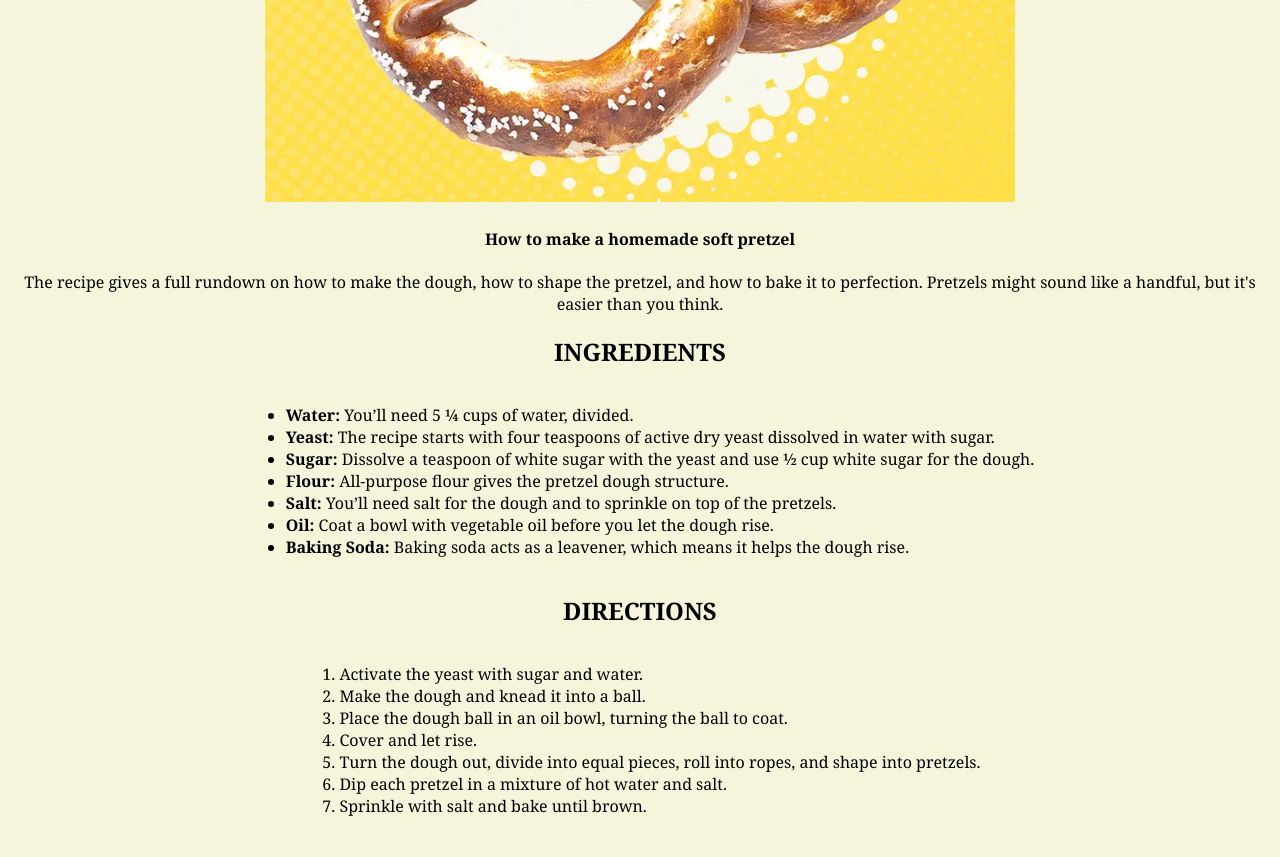
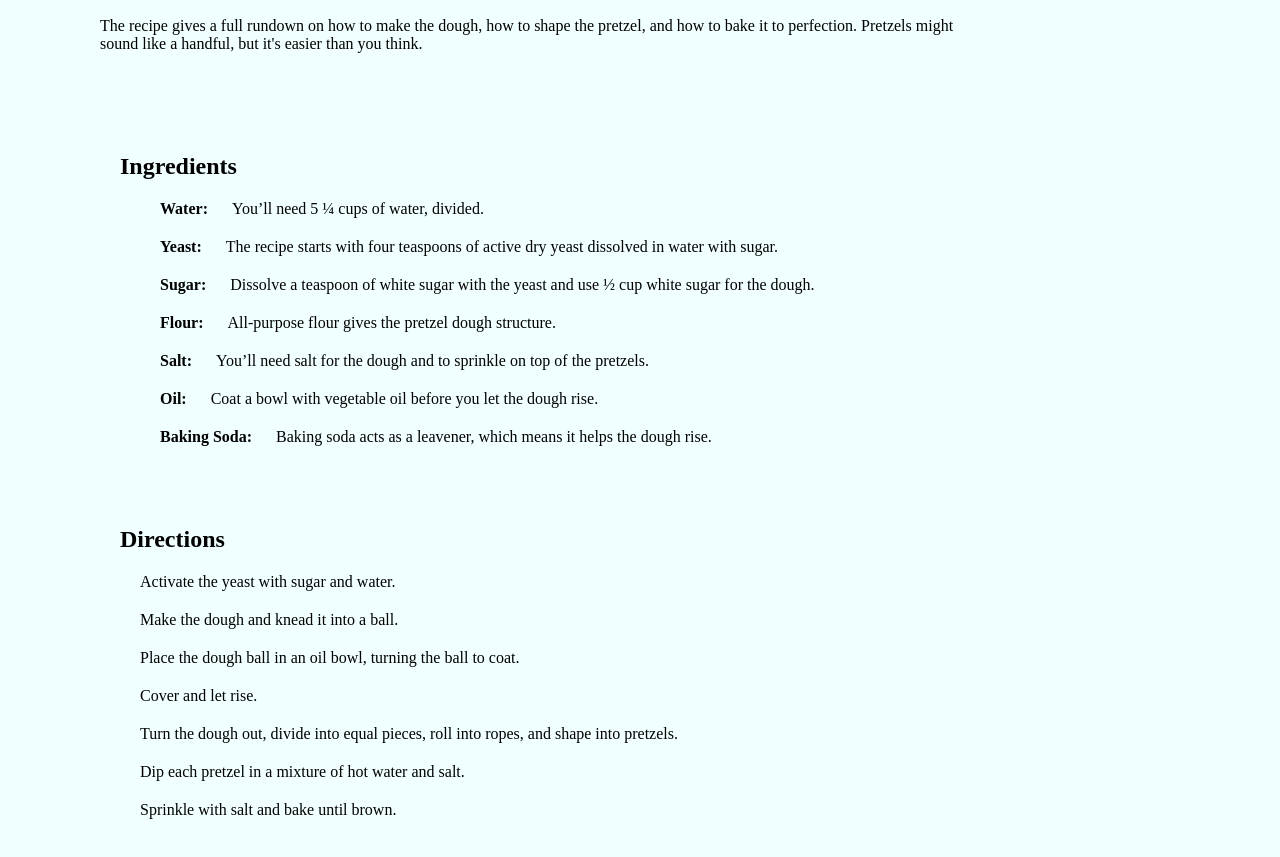
Before and after one commit to sviluppatoredisoftware/odin-recipes, a plain HTML site: page recipes/pretzel.html in a window 1280 px wide. Shown: the part 447-1304 px from the top of the page. Drawn offline with Linux system fonts and the light colour scheme.

Commit message:
Aufgaben gelöst.

```diff
--- a/recipes/pretzel.html
+++ b/recipes/pretzel.html
@@ -7,15 +7,20 @@
     <title>Oktoberfest Pretzel</title>
 </head>
 <body>
+    <div class="container">
+    <div class="item0">
     <h1>Oktoberfest Pretzel</h1>
     <img src="../images/pretzel.jpg" alt="A picture of the Pretzel"
-    width="750" height="563">
+    width="300" height="auto">
     <h4><b>How to make a homemade soft pretzel</b></h4>
     <p>The recipe gives a full rundown on how to make the dough,
         how to shape the pretzel, and how to bake it to perfection.
         Pretzels might sound like a handful, but it's easier than you think.</p>
+    </div>
+    <div class="container">
+        <div class="item1">
             <h2>Ingredients</h2>
-    <ul class="myL">
+            <ul>
                 <li><strong>Water: </strong>You’ll need 5 ¼ cups of water, divided.</li>
                 <li><strong>Yeast: </strong>The recipe starts with four teaspoons of active dry yeast dissolved in water with sugar.</li>
                 <li><strong>Sugar: </strong>Dissolve a teaspoon of white sugar with the yeast and use ½ cup white sugar for the dough.</li>
@@ -24,8 +29,10 @@
                 <li><strong>Oil: </strong>Coat a bowl with vegetable oil before you let the dough rise.</li>
                 <li><strong>Baking Soda: </strong>Baking soda acts as a leavener, which means it helps the dough rise.</li>
             </ul>
+        </div>
+        <div class="item2">
             <h2>Directions</h2>
-    <ol class="myL">
+            <ol>
                 <li>Activate the yeast with sugar and water.</li>
                 <li>Make the dough and knead it into a ball.</li>
                 <li>Place the dough ball in an oil bowl, turning the ball to coat.</li>
@@ -34,5 +41,8 @@
                 <li>Dip each pretzel in a mixture of hot water and salt.</li>
                 <li>Sprinkle with salt and bake until brown.</li>
             </ol>
+        </div>
+    </div>
+</div>
 </body>
 </html>
--- a/style.css
+++ b/style.css
@@ -1,18 +1,34 @@
-body {
-    font-family: Georgia, 'Times New Roman', Times, serif;
-    background-color: beige;
-    text-align: center;
-
+html{
+    box-sizing: border-box;
+    background-color: azure;
 }
-ul, ol{
-    display: inline-block;
-    text-align: left;
+*,
+*::before,
+*::after{
+    box-sizing: inherit;
+    margin: 20px;
+    padding: 0;
 }
-h1,h2{
-    text-transform: uppercase;
+.container{
+    display: flex;
+    flex-direction: column;
 }
-a{
-    text-decoration: none;
-    font-weight: 700;
-    color:black;
+.container div{
+    flex:1;
+    max-width: 900px;
 }
+.item0{
+    max-width: 200px;
+    height: auto;
+}
+.item1{
+    max-width: 200px;
+    height: auto;
+}
+.item2{
+    max-width: 200px;
+    height: auto;
+}
+li, ul,ol{
+    display:block;
+}
```
Lines whose indentation alone changed are shown as unchanged.
